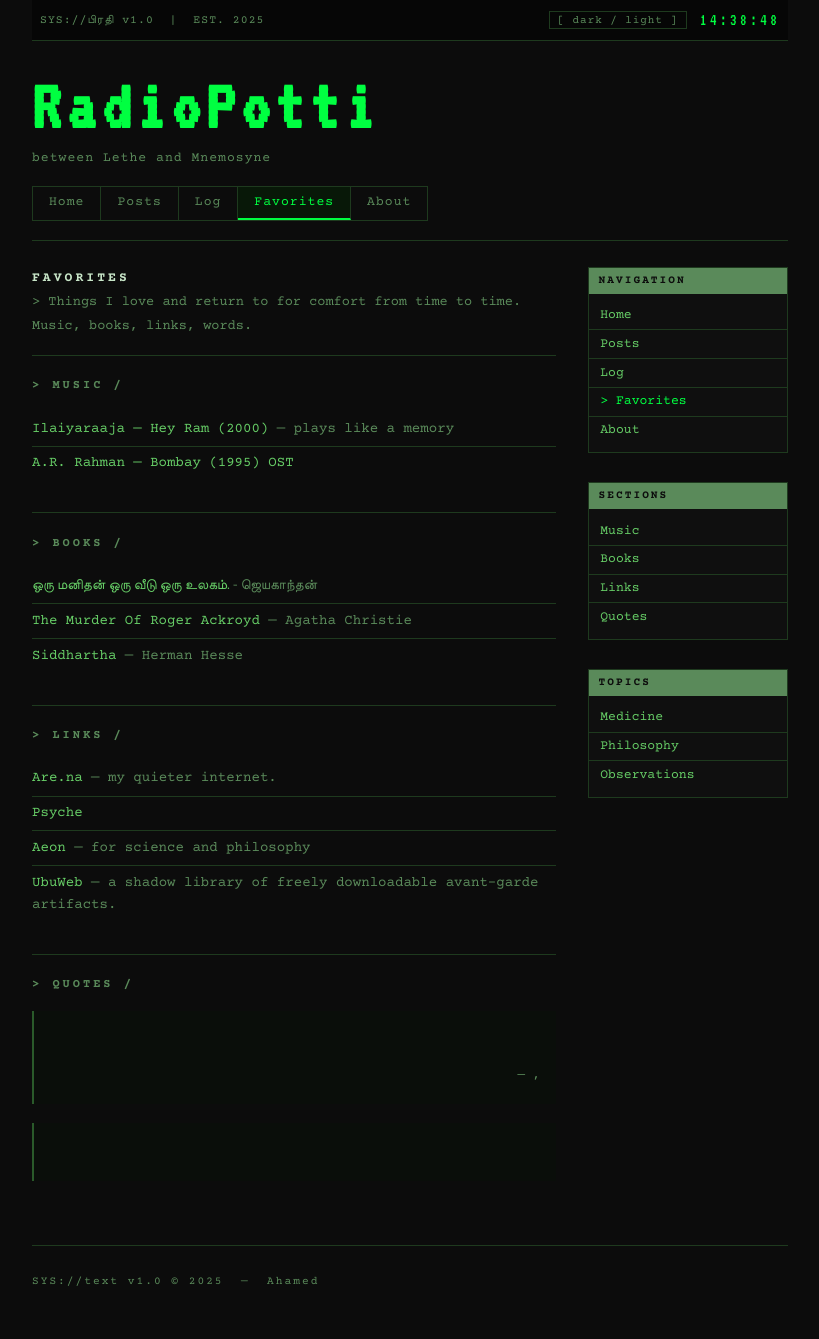
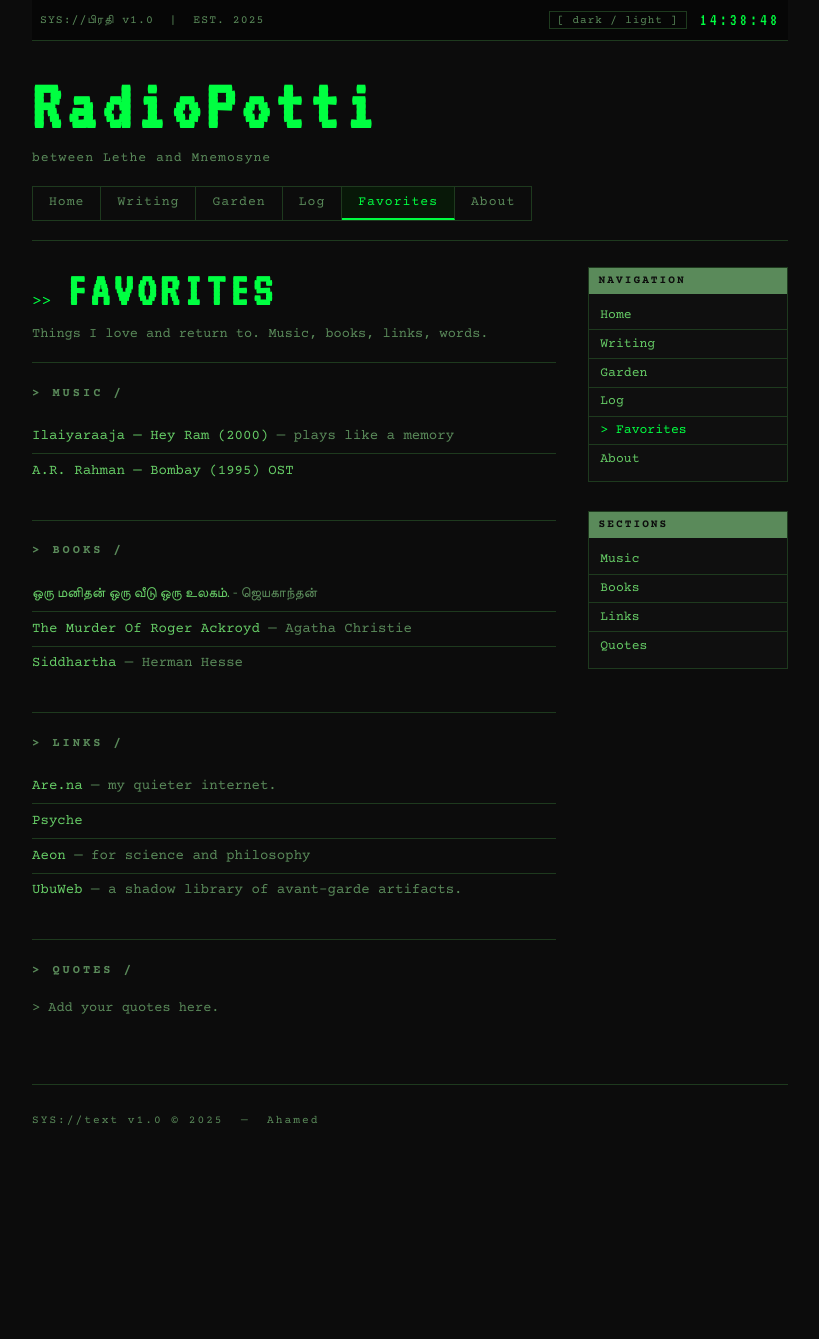
Before and after one commit to greatwhit3shark1969-lgtm/Myblog, a Jekyll site: the page favorites.html, which Jekyll copies as it is, in a window 1280 px wide. Shown: the whole page, without its empty margins (230-1049 px from the left). Built offline with Jekyll 4.4.1, drawn with Linux system fonts in a browser that asks for light colours; some web fonts are replaced; after the commit the page ends 1179 px from its top, so only the background shows below that.

Commit message:
Update favorites.html

```diff
--- a/favorites.html
+++ b/favorites.html
@@ -11,7 +11,6 @@
 </head>
 <body>
   <div class="page-wrapper">
-
     <div class="topbar">
       <span class="topbar-left">SYS://<span lang="ta">பிரதி</span>&nbsp;v1.0 &nbsp;|&nbsp; EST. 2025</span>
       <span class="topbar-right">
@@ -19,30 +18,30 @@
         <span class="sys-time" id="clock">00:00:00</span>
       </span>
     </div>
-
-  <header>
+    <header>
       <div class="site-identity">
         <h1 class="blog-title">RadioPotti<span class="blink">_</span></h1>
         <p class="blog-tagline">between Lethe and Mnemosyne</p>
       </div>
       <nav class="main-nav">
         <a href="index.html">Home</a>
-        <a href="blog.html">Posts</a>
+        <a href="blog.html">Writing</a>
+        <a href="garden.html">Garden</a>
         <a href="log.html">Log</a>
         <a href="favorites.html" class="active">Favorites</a>
         <a href="about.html">About</a>
       </nav>
       <div class="h-rule"></div>
     </header>
-
     <main class="site-main">
       <div class="col-main">
-
-        <h2 class="section-label">Favorites</h2>
-        <p class="page-desc">&gt; Things I love and return to for comfort from time to time. Music, books, links, words.</p>
+        <div class="topic-header">
+          <span class="prompt">&gt;&gt;</span>
+          <h2 class="topic-title">FAVORITES</h2>
+        </div>
+        <p class="topic-desc">Things I love and return to. Music, books, links, words.</p>
         <div class="h-rule-thin"></div>
 
-        <!-- MUSIC -->
         <section class="fav-section" id="music">
           <h3 class="fav-heading">&gt; MUSIC /</h3>
           <ul class="fav-list">
@@ -50,10 +49,8 @@
             <li><a href="https://youtube.com/playlist?list=OLAK5uy_krhGAQ-2ULbZ6vPEyrGxkNN_prUX4zimk&si=kO9rImheP-G_MnrR" target="_blank" rel="noopener">A.R. Rahman — Bombay (1995) OST</a></li>
           </ul>
         </section>
-
         <div class="h-rule-thin"></div>
 
-        <!-- BOOKS -->
         <section class="fav-section" id="books">
           <h3 class="fav-heading">&gt; BOOKS /</h3>
           <ul class="fav-list">
@@ -62,37 +59,23 @@
             <li><a href="#">Siddhartha</a> — Herman Hesse</li>
           </ul>
         </section>
-
         <div class="h-rule-thin"></div>
 
-        <!-- LINKS -->
         <section class="fav-section" id="links">
           <h3 class="fav-heading">&gt; LINKS /</h3>
           <ul class="fav-list">
             <li><a href="https://www.are.na/share/WhGjKtS" target="_blank" rel="noopener">Are.na</a> — my quieter internet.</li>
             <li><a href="https://psyche.co" target="_blank" rel="noopener">Psyche</a></li>
             <li><a href="https://aeon.co/" target="_blank" rel="noopener">Aeon</a> — for science and philosophy</li>
-            <li><a href="https://www.ubu.com/index.html" target="_blank" rel="noopener">UbuWeb</a> — a shadow library of freely downloadable avant-garde artifacts.</li>
+            <li><a href="https://www.ubu.com/index.html" target="_blank" rel="noopener">UbuWeb</a> — a shadow library of avant-garde artifacts.</li>
           </ul>
         </section>
-
         <div class="h-rule-thin"></div>
 
-        <!-- QUOTES -->
         <section class="fav-section" id="quotes">
           <h3 class="fav-heading">&gt; QUOTES /</h3>
-
-          <blockquote class="fav-quote">
-            <p lang="ta"></p>
-            <footer>— , <span lang="ta"></span></footer>
-          </blockquote>
-
-          <blockquote class="fav-quote">
-            <p></p>
-            <footer></footer>
-          </blockquote>
+          <p class="no-posts">&gt; Add your quotes here.</p>
         </section>
-
       </div>
 
       <aside class="col-sidebar">
@@ -100,7 +83,8 @@
           <h3 class="sidebar-heading">Navigation</h3>
           <ul>
             <li><a href="index.html">Home</a></li>
-            <li><a href="blog.html">Posts</a></li>
+            <li><a href="blog.html">Writing</a></li>
+            <li><a href="garden.html">Garden</a></li>
             <li><a href="log.html">Log</a></li>
             <li><a href="favorites.html" class="active">Favorites</a></li>
             <li><a href="about.html">About</a></li>
@@ -115,23 +99,13 @@
             <li><a href="#quotes">Quotes</a></li>
           </ul>
         </div>
-        <div class="sidebar-block">
-          <h3 class="sidebar-heading">Topics</h3>
-          <ul>
-            <li><a href="medicine.html">Medicine</a></li>
-            <li><a href="philosophy.html">Philosophy</a></li>
-            <li><a href="observations.html">Observations</a></li>
-          </ul>
-        </div>
       </aside>
     </main>
-
     <footer>
       <div class="h-rule"></div>
       <p class="footer-copy">SYS://text v1.0 &copy; 2025 &nbsp;&mdash;&nbsp; Ahamed</p>
     </footer>
   </div>
-
   <script>
     function updateClock() {
       const now = new Date();
@@ -140,7 +114,6 @@
         .map(n=>String(n).padStart(2,'0')).join(':');
     }
     setInterval(updateClock, 1000); updateClock();
-
     document.getElementById('theme-toggle').addEventListener('click', function() {
       const next = document.documentElement.getAttribute('data-theme') === 'dark' ? 'light' : 'dark';
       document.documentElement.setAttribute('data-theme', next);
```
